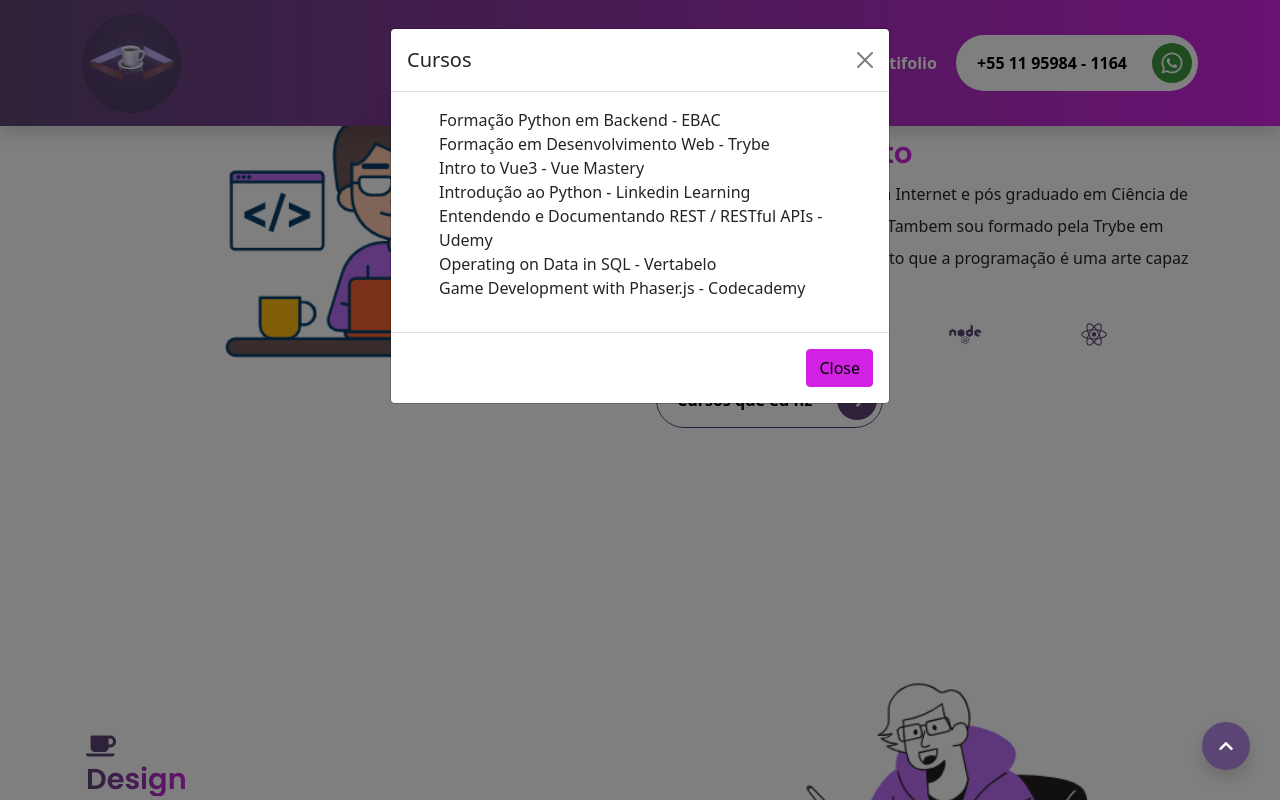
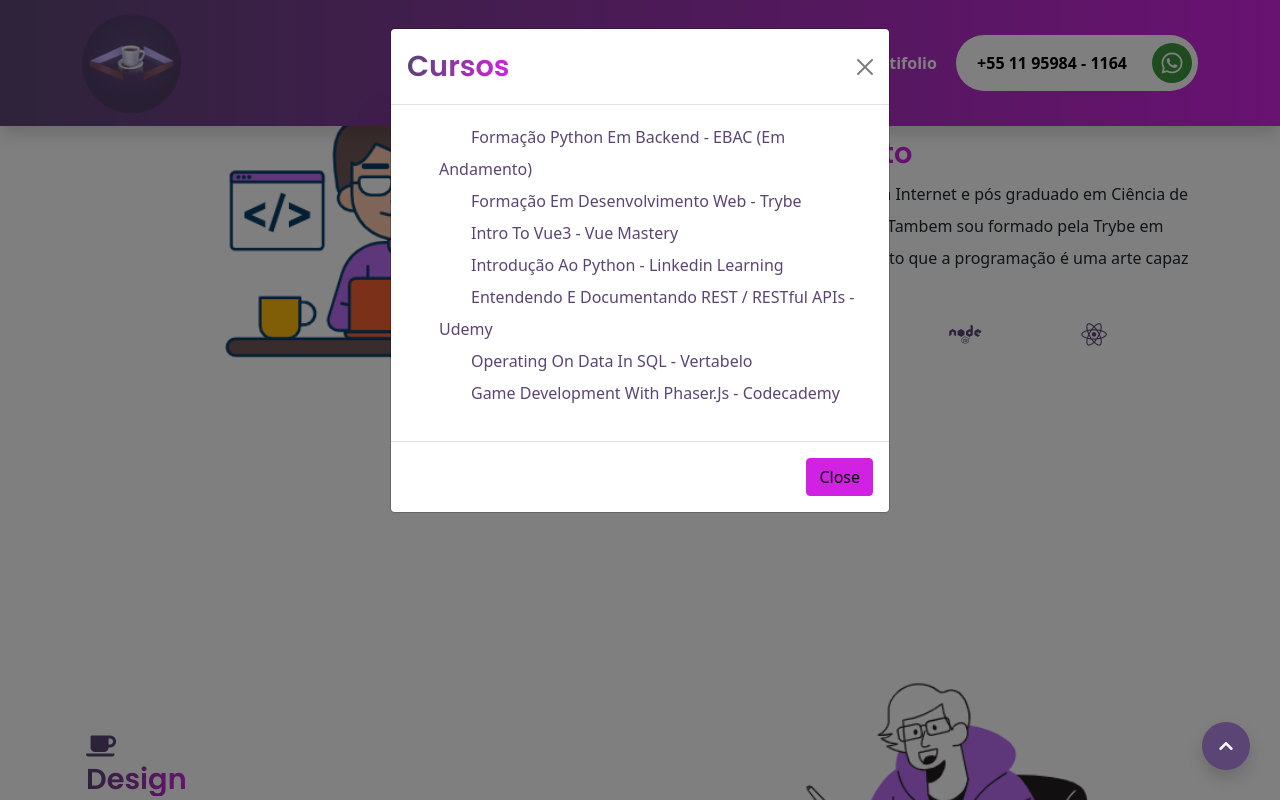
Before and after one commit to igorgbr/new-portfolio, a website: page index.html in a window 1280 px wide. Both pictures are taken after a click on the button "Cursos que eu fiz". Shown: the part 2210-3010 px from the top of the page. Drawn offline with Linux system fonts and the light colour scheme.

Commit message:
courses style

```diff
--- a/index.html
+++ b/index.html
@@ -250,13 +250,13 @@
                         <div class="modal-dialog">
                             <div class="modal-content">
                                 <div class="modal-header">
-                                    <h5 class="modal-title" id="exampleModalLabel">Cursos</h5>
+                                    <h5 class="modal-title display-3--title" id="exampleModalLabel">Cursos</h5>
                                     <button type="button" class="btn-close" data-bs-dismiss="modal"
                                         aria-label="Close"></button>
                                 </div>
-                                <div class="modal-body">
+                                <div class="modal-body modal-courses">
                                     <ul style="list-style-type: none;">
-                                        <li>Formação Python em Backend - EBAC</li>
+                                        <li>Formação Python em Backend - EBAC (Em andamento)</li>
                                         <li>Formação em Desenvolvimento Web - Trybe</li>
                                         <li>Intro to Vue3 - Vue Mastery</li>
                                         <li>Introdução ao Python - Linkedin Learning</li>
--- /dev/null
+++ b/scss/sections/_modal-courses.scss
@@ -0,0 +1,16 @@
+@use '../custom' as *;
+@use '../components/mixins' as *;
+
+
+.modal-title {
+                text-transform: capitalize;
+}
+.modal-courses {
+    color: $primary;
+    list-style-type: none;
+    text-indent: 2rem;
+    line-height: 2;
+    font-weight: 400;
+    font-size: 1rem;
+    text-transform: capitalize;
+}
--- a/scss/style.scss
+++ b/scss/style.scss
@@ -11,6 +11,7 @@
 @use 'sections/intro-section';
 @use 'sections/companies';
 @use 'sections/services';
+@use 'sections/modal-courses';
 @use 'sections/testimonials';
 @use 'sections/faq';
 @use 'sections/portfolio';
```
Also changed, not shown: assets/css/style.css, 1 other file.
